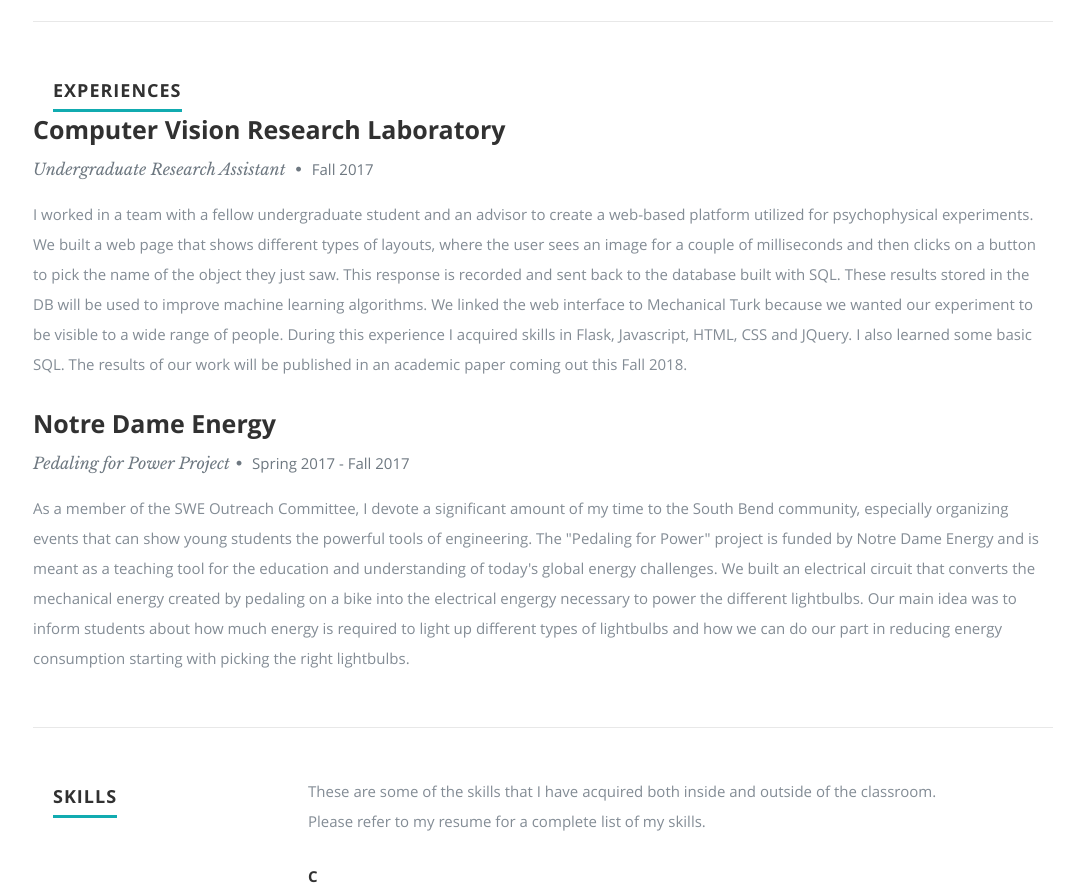
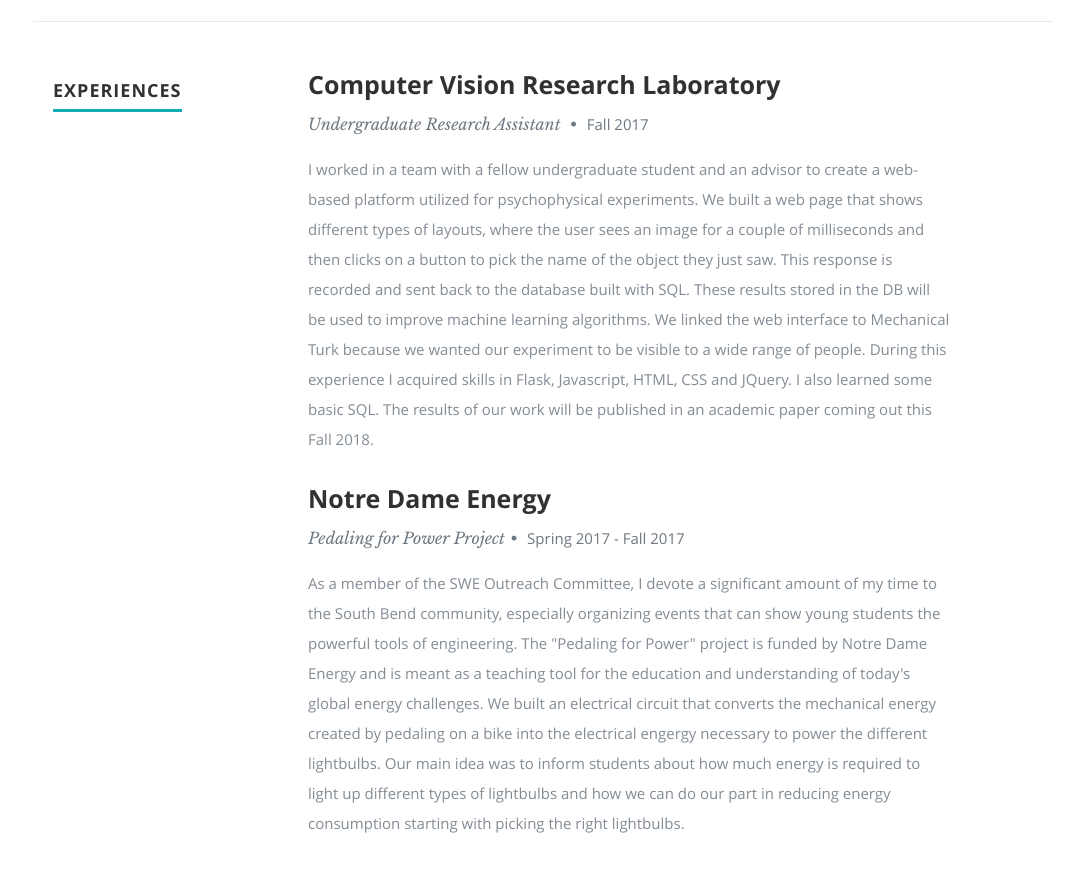
Before and after one commit to ecaldesi/ecaldesi.github.io, a plain HTML site: page index.html in a window 1280 px wide. Shown: the part 2666-3556 px from the top of the page, without its empty margins (97-1181 px from the left). Drawn offline with Linux system fonts and the light colour scheme.

Commit message:
format fix

```diff
--- a/index.html
+++ b/index.html
@@ -175,6 +175,8 @@
             <div class="three columns header-col">
                 <h1><span>Experiences</span></h1>
             </div>
+            <div class="nine columns main-col">
+
                 <!-- Research -->
                 <div class="row item">
                     <div class="twelve columns">
```
